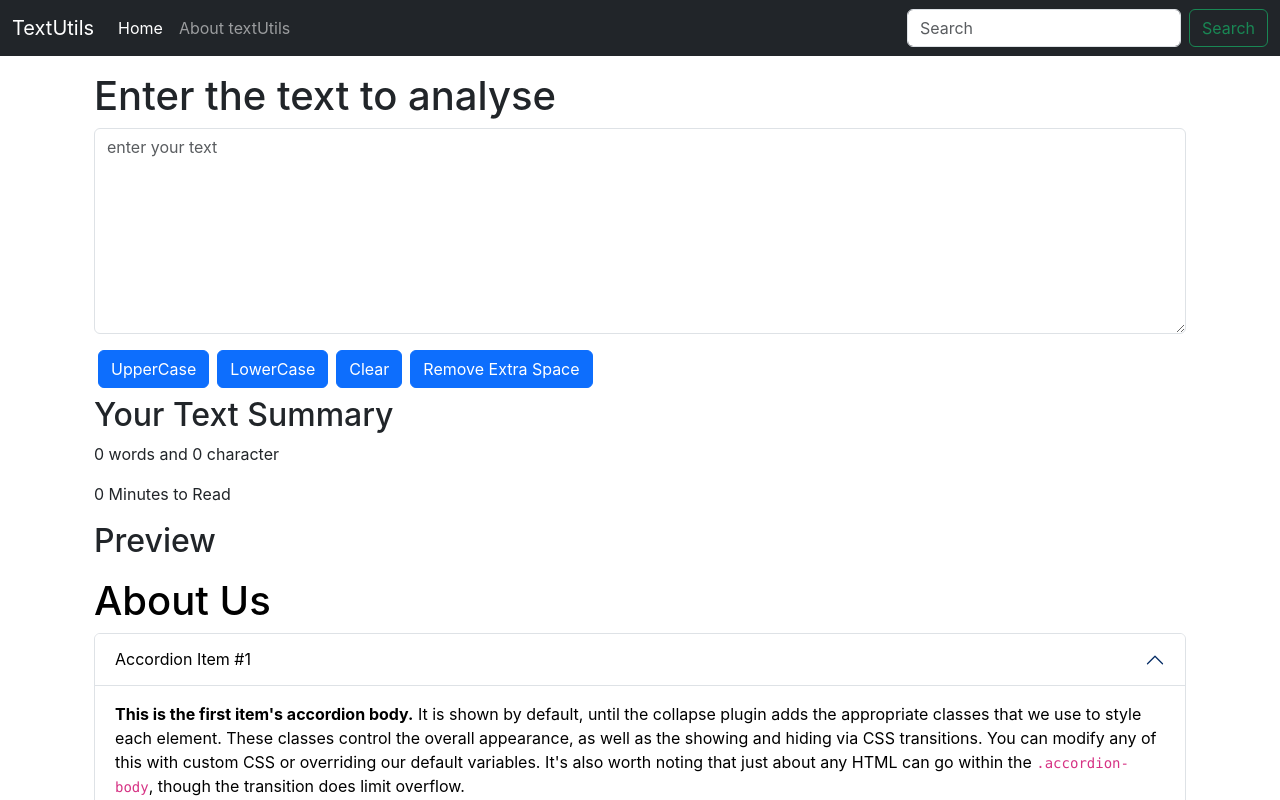
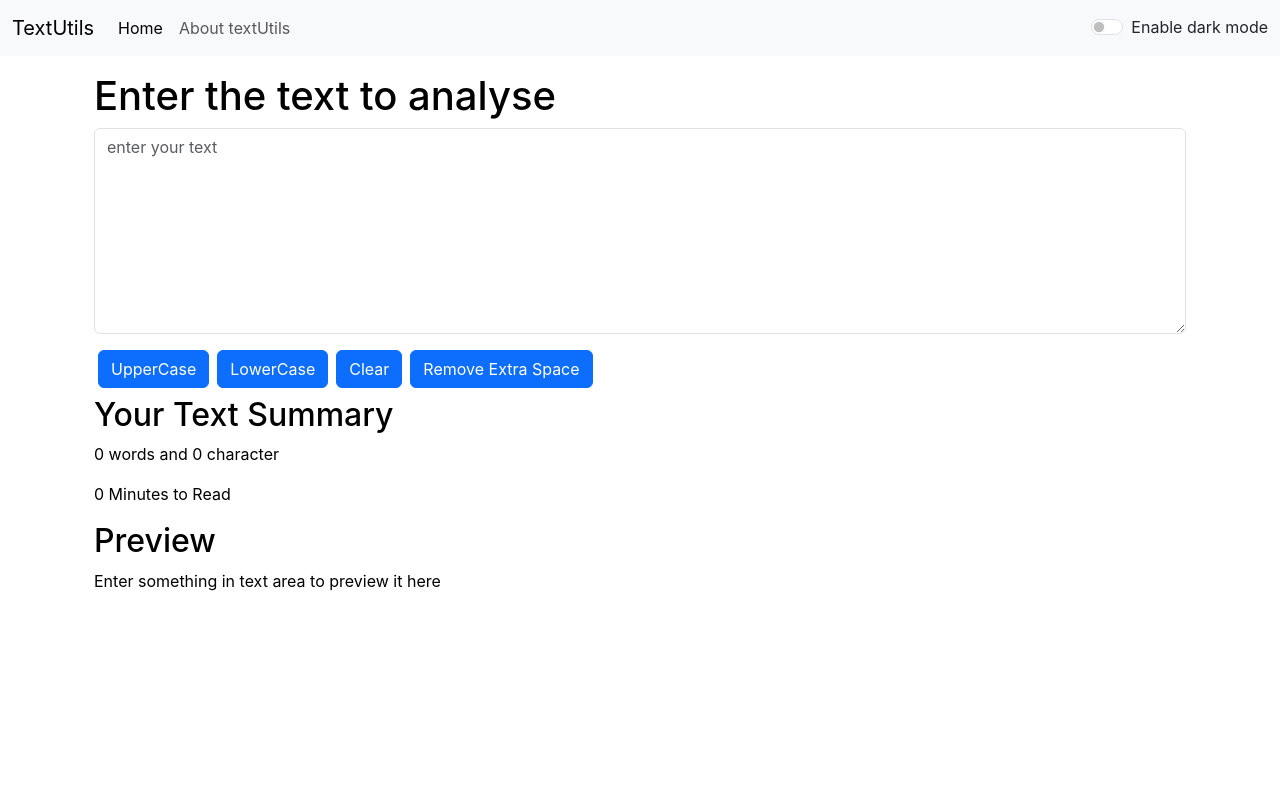
Before and after one commit to tejendrasingh104/text-utils, a React (Create React App) app: page / in a window 1280 px wide. Shown: the top 800 px of the page. Built offline with nearby package versions, Linux system fonts and the light colour scheme.

Commit message:
improving dark mode and refactoring App video11

```diff
--- a/src/App.js
+++ b/src/App.js
@@ -2,19 +2,31 @@
 import About from './components/About';
 import Navbar from './components/Navbar';
 import TextForm from './components/TextForm';
+import React, { useState } from 'react';
 
 function App(){
+  const [mode, setMode] = useState('light');
+  const toggleMode = () => {
+    if(mode === 'dark'){
+      setMode('light')
+      document.body.style.backgroundColor='white'
+    }
+    else{
+      setMode('dark')
+      document.body.style.backgroundColor='#042970'
+    }
+  }
   return(
     <>
-    <Navbar title='TextUtils' aboutText='About textUtils'/>
+    <Navbar title='TextUtils' aboutText='About textUtils' mode={mode} toggleMode={toggleMode}/>
     {/* <Navbar /> */}
     {/* <Navbar title='TextUtils'/> */}
     <div className="container my-3">
-      <TextForm heading='Enter the text to analyse'/>
+      <TextForm heading='Enter the text to analyse' mode={mode}/>
     </div>
-    <div className='container'>
+    {/* <div className='container'>
       <About/>
-    </div>
+    </div> */}
 
     </>
   );
--- a/src/components/Navbar.js
+++ b/src/components/Navbar.js
@@ -4,7 +4,7 @@
 export default function Navbar(props) {
   return (
 
-    <nav className="navbar navbar-expand-lg navbar-dark bg-dark" >
+    <nav className={`navbar navbar-expand-lg navbar-${props.mode} bg-${props.mode}`} >
     <div className="container-fluid">
     <a className="navbar-brand" href="/">{props.title}</a>
     <button className="navbar-toggler" type="button" data-bs-toggle="collapse" data-bs-target="#navbarSupportedContent" aria-controls="navbarSupportedContent" aria-expanded="false" aria-label="Toggle navigation">
@@ -20,8 +20,12 @@
         </li>
     </ul>
       <form className="d-flex" role="search">
-        <input className="form-control me-2" type="search" placeholder="Search" aria-label="Search"/>
-        <button className="btn btn-outline-success" type="submit">Search</button>
+        {/* <input className="form-control me-2" type="search" placeholder="Search" aria-label="Search"/>
+        <button className="btn btn-outline-success" type="submit">Search</button> */}
+        <div className={`form-check form-switch text-${props.mode === 'light'?'dark':'light'}`}>
+        <input className="form-check-input" type="checkbox" role="switch" id="flexSwitchCheckDefault" onClick={props.toggleMode}/>
+        <label className="form-check-label" htmlFor="flexSwitchCheckDefault">Enable {props.mode === 'light'?'dark':'light'} mode</label>
+        </div>
       </form>
     </div>
   </div>
--- a/src/components/TextForm.js
+++ b/src/components/TextForm.js
@@ -28,22 +28,34 @@
 
   return (
     <>
-        <div className="container">
+        <div className="container" style={{color:props.mode === 'dark'?'white':'black'}}>
             <h1>{props.heading}</h1>
             <div className="mb-3">
-            <textarea className="form-control" value={text} placeholder={'enter your text'} onChange={handleOnChange} id='mybox' rows='8'></textarea>
+            <textarea
+                className="form-control"
+                value={text}
+                placeholder={'enter your text'}
+                onChange={handleOnChange}
+                id='mybox'
+                rows='8'
+                style={{
+                    backgroundColor:props.mode === 'light'?'white':'grey',
+                    color:props.mode === 'dark'?'white':'black'
+                }}
+            >
+            </textarea>
             </div>
             <button className="btn btn-primary mx-1" onClick={handleUpClick}>UpperCase</button>
             <button className="btn btn-primary mx-1" onClick={handleLowClick}>LowerCase</button>
             <button className="btn btn-primary mx-1" onClick={handleClear}>Clear</button>
             <button className="btn btn-primary mx-1" onClick={handleRemoveExtraSpace}>Remove Extra Space</button>
         </div>
-        <div className="container my-2">
+        <div className="container my-2" style={{color:props.mode === 'dark'?'white':'black'}}>
             <h2>Your Text Summary</h2>
             <p>{text.split(' ').filter(x => x!== '').length} words and {text.length} character</p>
             <p>{0.008*text.split(' ').filter(x => x!== '').length} Minutes to Read</p>
             <h2>Preview</h2>
-            <p>{text}</p>
+            <p>{text.length>0?text:'Enter something in text area to preview it here'}</p>
         </div>
     </>
 
```
